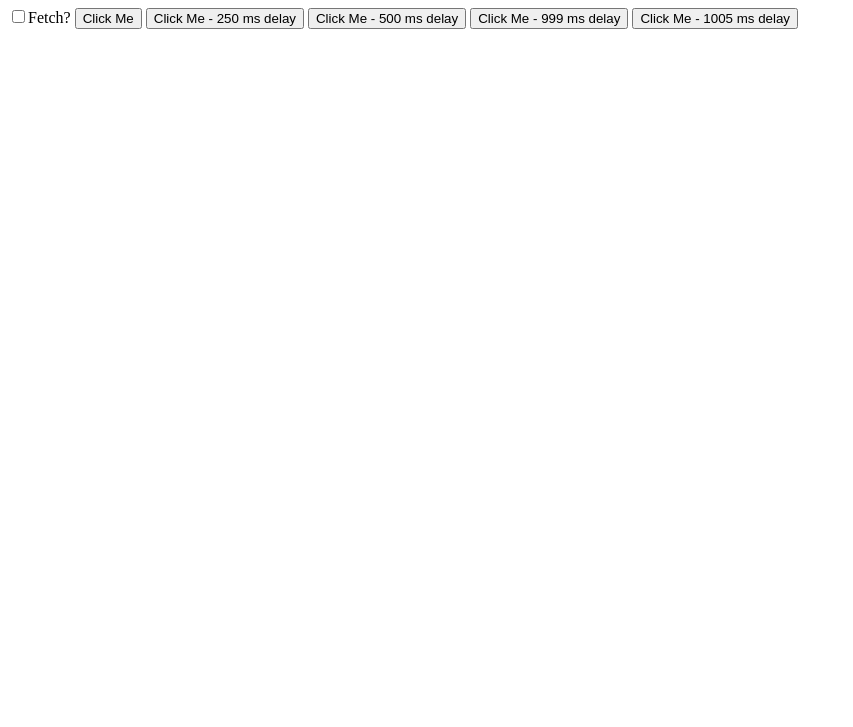
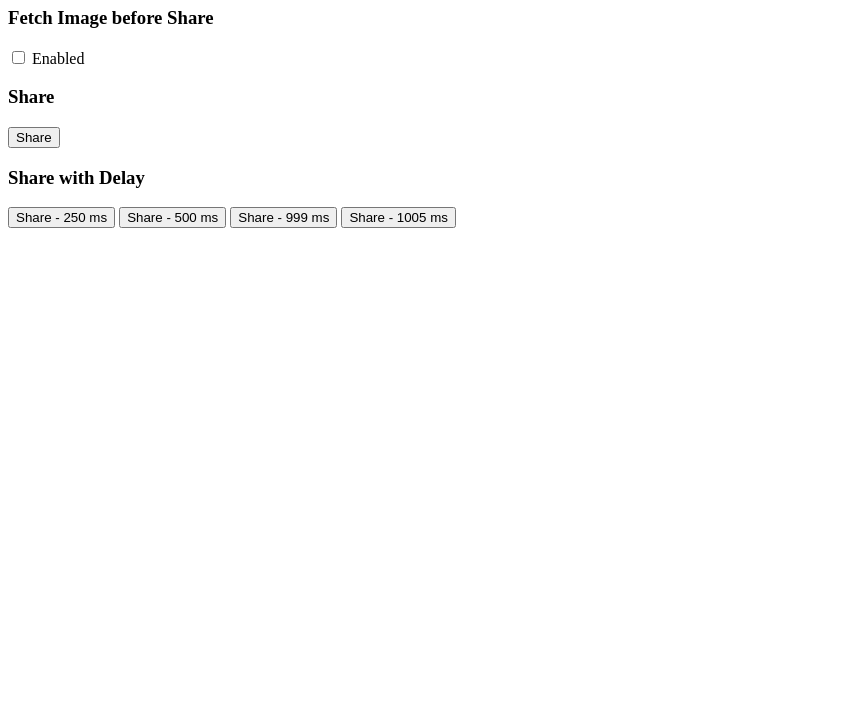
Before and after one commit to mkonikov/web-share-testing, a plain HTML site: page index.html in a window 1280 px wide. Shown: the part 73-800 px from the top of the page, without its empty margins (0-853 px from the left). Drawn offline with Linux system fonts and the light colour scheme.

Commit message:
Formatting

```diff
--- a/index.html
+++ b/index.html
@@ -2,50 +2,43 @@
 <html>
   <head>
     <meta charset="utf-8" />
-  <meta http-equiv="X-UA-Compatible" content="IE=edge">
-  <title>WebShare Testing</title>
-  <meta name="viewport" content="width=device-width, initial-scale=1">
+    <meta http-equiv="X-UA-Compatible" content="IE=edge" />
+    <title>Web Share Testing</title>
+    <meta name="viewport" content="width=device-width, initial-scale=1" />
   </head>
   <body>
     <h1>
-        Test WebShare
+      Test Web Share
     </h1>
 
-      <input type="checkbox" name="fetch" id="fetch">Fetch?
+    <h3>Fetch Image before Share</h3>
+    <input type="checkbox" name="fetch" id="fetch" /> Enabled
 
+    <h3>Share</h3>
     <button id="test-web-share">
-          Click Me
+      Share
     </button>
 
-
-
+    <h3>Share with Delay</h3>
     <button id="test-web-share-250">
-          Click Me - 250 ms delay
+      Share - 250 ms
     </button>
 
-
-
     <button id="test-web-share-550">
-          Click Me - 500 ms delay
+      Share - 500 ms
     </button>
 
-
-
     <button id="test-web-share-999">
-          Click Me - 999 ms delay
+      Share - 999 ms
     </button>
 
-
-
-
     <button id="test-web-share-1005">
-          Click Me - 1005 ms delay
+      Share - 1005 ms
     </button>
-
 
     <script>
         document.querySelector('#fetch').addEventListener('change', function {
-          window.fetch = this.checked;
+          window.fetchEnabled = this.checked;
         });
 
       function directShare() {
@@ -62,7 +55,7 @@
       }
       function webShare() {
         if (navigator.share) {
-          if (window.fetch) {
+          if (window.fetchEnabled) {
             let myRequest = new Request('https://mkonikov.com/images/instants.jpg');
 
             fetch(myRequest)
```
Lines whose indentation alone changed are shown as unchanged.
